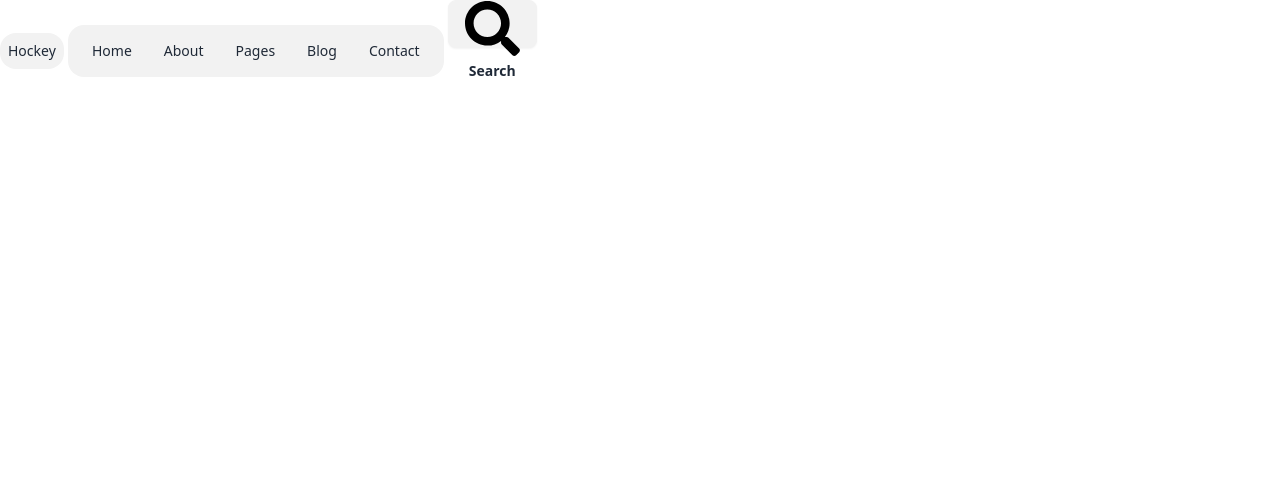
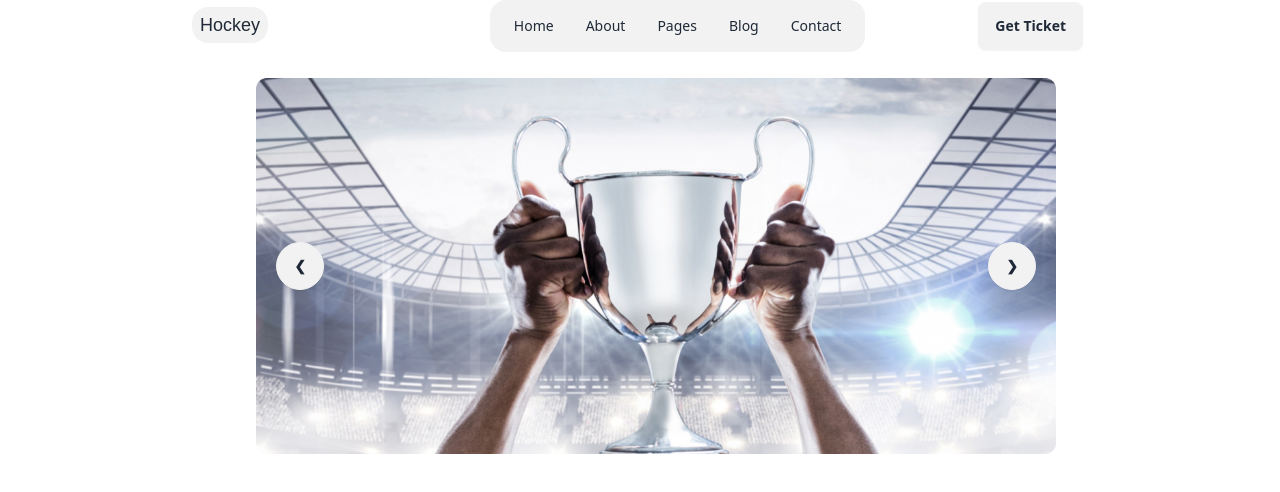
Before and after one commit to nahidf247/a3-hockey, a plain HTML site: page index.html in a window 1280 px wide. Drawn offline with nearby package versions, Linux system fonts and the light colour scheme.

Commit message:
slide part

```diff
--- a/index.html
+++ b/index.html
@@ -7,28 +7,55 @@
     <link href="https://cdn.jsdelivr.net/npm/daisyui@4.6.0/dist/full.min.css" rel="stylesheet" type="text/css" />
     <script src="https://cdn.tailwindcss.com"></script>
     <title>Hockey</title>
+    <style>
+        .carousel {
+          margin-left: 20%;
+          margin-top: 2%;
+          max-width: 800px;
+        }
+      </style>
 </head>
 
 <body>
-    <div class="nav-part">
-        <p class="menu menu-horizontal lg:menu-horizontal bg-base-200 rounded-box">Hockey</p>
-        <ul class="menu menu-horizontal lg:menu-horizontal bg-base-200 rounded-box">
+    <div style="margin-left: 15%;">
+        <p style="margin-right: 20%; font-size: large; font-family: sans-serif;" class="menu menu-horizontal lg:menu-horizontal bg-base-200 rounded-box">Hockey</p>
+        <ul style="margin-right: 10%;" class="menu menu-horizontal lg:menu-horizontal bg-base-200 rounded-box">
             <li><a>Home</a></li>
             <li><a>About</a></li>
             <li><a>Pages</a></li>
             <li><a>Blog</a></li>
             <li><a>Contact</a></li>
         </ul>
-        <button class="btn">
-            <svg xmlns="http://www.w3.org/2000/svg"
-                viewBox="0 0 512 512"><!--!Font Awesome Free 6.5.1 by @fontawesome - https://fontawesome.com License - https://fontawesome.com/license/free Copyright 2024 Fonticons, Inc.-->
+
+        <i class="fas fa-search">
+            <!-- <svg xmlns="http://www.w3.org/2000/svg"
+                viewBox="0 0 512 512">
                 <path
                     d="M505 442.7L405.3 343c-4.5-4.5-10.6-7-17-7H372c27.6-35.3 44-79.7 44-128C416 93.1 322.9 0 208 0S0 93.1 0 208s93.1 208 208 208c48.3 0 92.7-16.4 128-44v16.3c0 6.4 2.5 12.5 7 17l99.7 99.7c9.4 9.4 24.6 9.4 33.9 0l28.3-28.3c9.4-9.4 9.4-24.6 .1-34zM208 336c-70.7 0-128-57.2-128-128 0-70.7 57.2-128 128-128 70.7 0 128 57.2 128 128 0 70.7-57.2 128-128 128z" />
-            </svg>
-            <div>Search</div>
-        </button>
+            </svg> -->
+        </i>
 
+        <button class="btn">Get Ticket</button>
     </div>
+
+    <div class="carousel w-full">
+        <div id="slide1" class="carousel-item relative w-full">
+          <img src="Images/1.png" class="w-50%" />
+          <div class="absolute flex justify-between transform -translate-y-1/2 left-5 right-5 top-1/2">
+            <a href="#slide4" class="btn btn-circle">❮</a>
+            <a href="#slide2" class="btn btn-circle">❯</a>
+          </div>
+        </div>
+        <div id="slide2" class="carousel-item relative w-full">
+          <img src="Images/2.png" class="w-50%" />
+          <div class="absolute flex justify-between transform -translate-y-1/2 left-5 right-5 top-1/2">
+            <a href="#slide1" class="btn btn-circle">❮</a>
+            <a href="#slide3" class="btn btn-circle">❯</a>
+          </div>
+
+        </div>
+      </div>
+
 
 </body>
 
```
